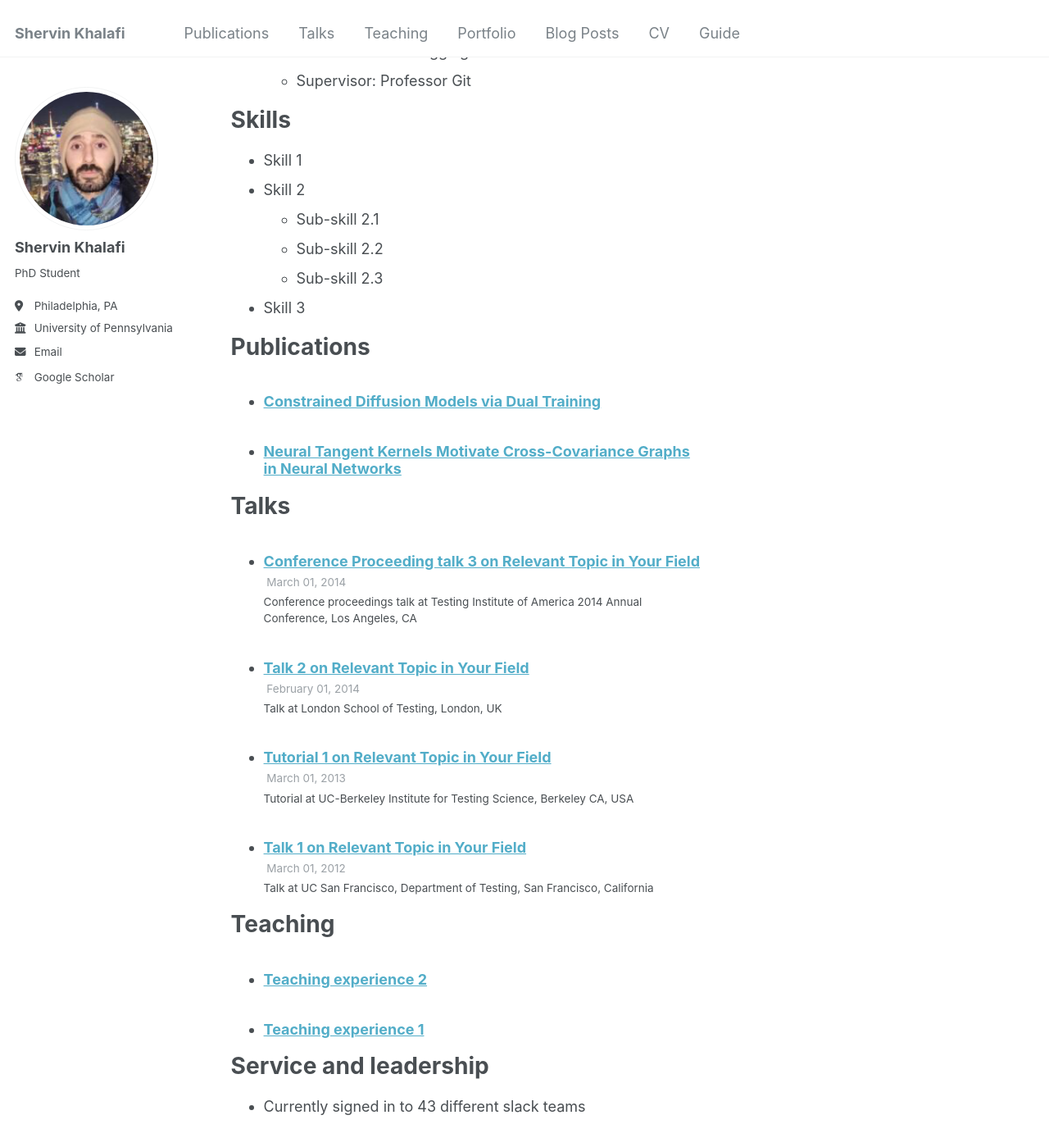
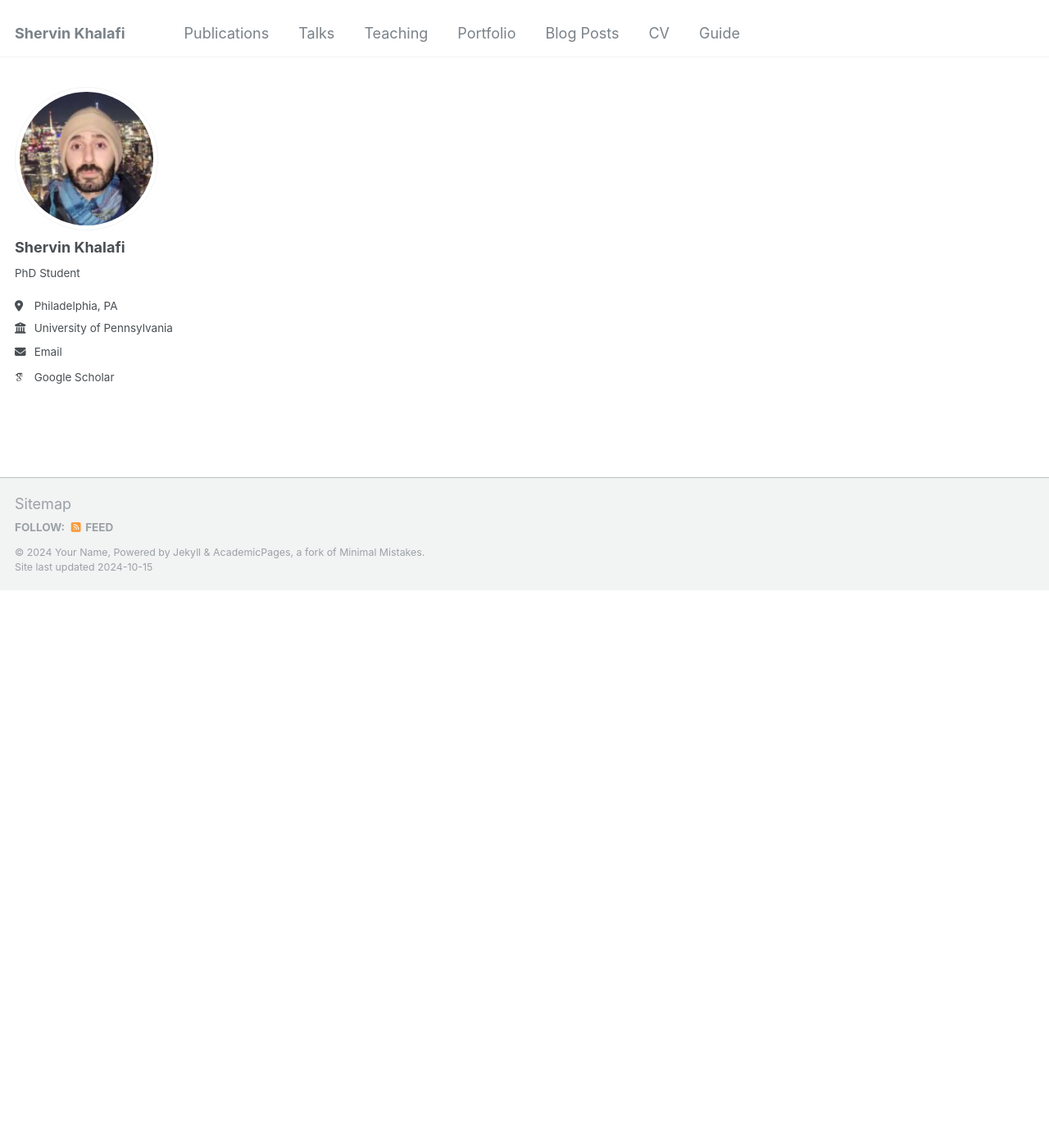
Before and after one commit to shervinkhal/shervinkhalafi.github.io, a Jekyll site: the page built from _pages/cv.md, in a window 1280 px wide and 1400 px high, scrolled down 680 px. Shown: the whole window at 82% size. Built offline with Jekyll 4.4.1, drawn with Linux system fonts in a browser that asks for light colours; some web fonts are replaced; some of the changed text lies outside the part shown.

Commit message:
Update cv.md

```diff
--- a/_pages/cv.md
+++ b/_pages/cv.md
@@ -8,57 +8,4 @@ redirect_from:
 ---
 
 {% include base_path %}
-
-Education
-======
-* Ph.D in Version Control Theory, GitHub University, 2018 (expected)
-* M.S. in Jekyll, GitHub University, 2014
-* B.S. in GitHub, GitHub University, 2012
-
-Work experience
-======
-* Spring 2024: Academic Pages Collaborator
-  * Github University
-  * Duties includes: Updates and improvements to template
-  * Supervisor: The Users
-
-* Fall 2015: Research Assistant
-  * Github University
-  * Duties included: Merging pull requests
-  * Supervisor: Professor Hub
-
-* Summer 2015: Research Assistant
-  * Github University
-  * Duties included: Tagging issues
-  * Supervisor: Professor Git
-
-Skills
-======
-* Skill 1
-* Skill 2
-  * Sub-skill 2.1
-  * Sub-skill 2.2
-  * Sub-skill 2.3
-* Skill 3
-
-Publications
-======
-  <ul>{% for post in site.publications reversed %}
-    {% include archive-single-cv.html %}
-  {% endfor %}</ul>
-
-Talks
-======
-  <ul>{% for post in site.talks reversed %}
-    {% include archive-single-talk-cv.html  %}
-  {% endfor %}</ul>
-
-Teaching
-======
-  <ul>{% for post in site.teaching reversed %}
-    {% include archive-single-cv.html %}
-  {% endfor %}</ul>
-
-Service and leadership
-======
-* Currently signed in to 43 different slack teams
+You can find my most up-to-date CV here
```
